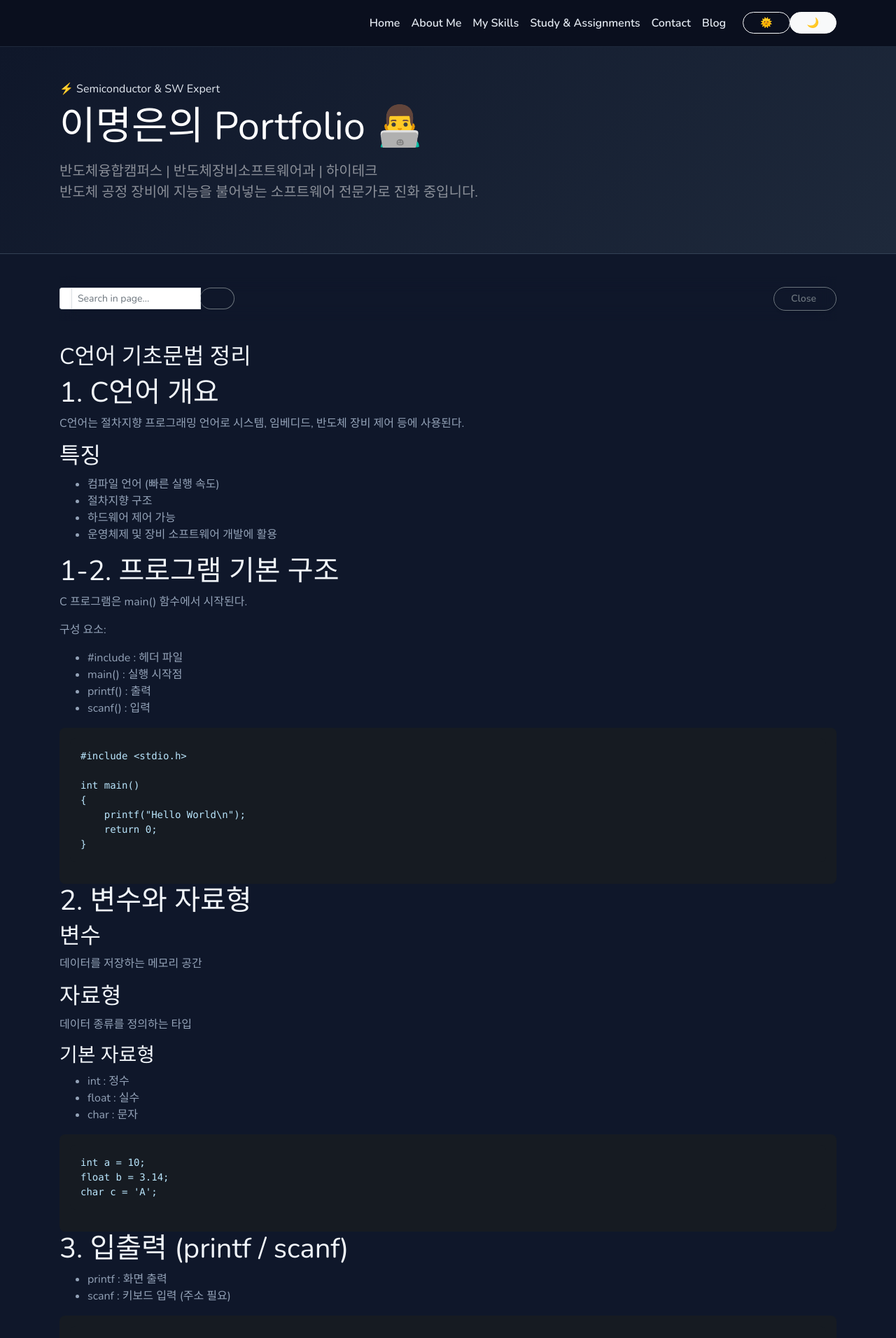
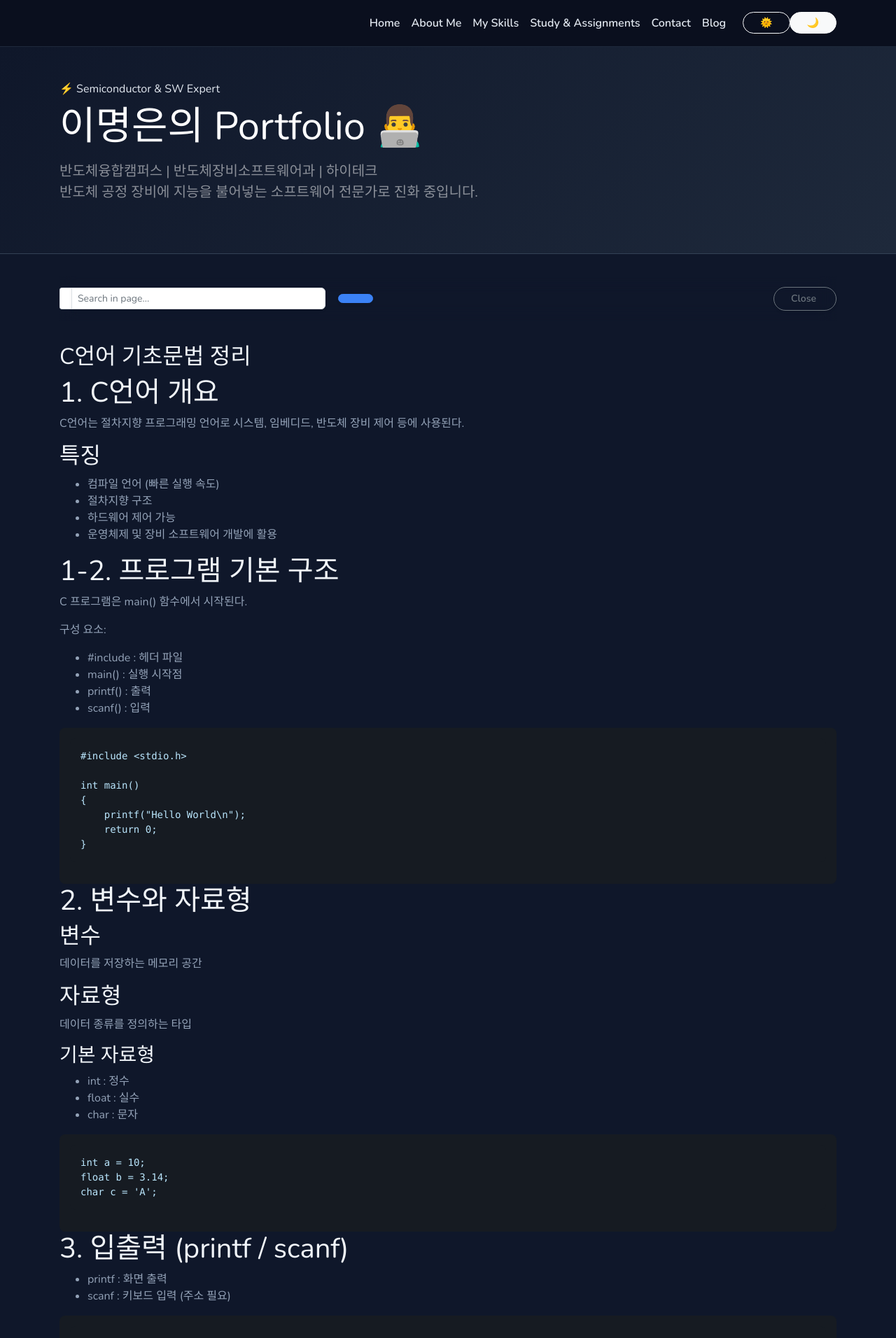
Before and after one commit to lee-myeong-eun/lee-myeong-eun.github.io, a Jekyll site: the page built from _pages/c-programming-basics.md, in a window 1280 px wide. Shown: the top 1912 px of the page at 70% size. Built offline with Jekyll 4.4.1, drawn with Linux system fonts in a browser that asks for light colours.

Commit message:
UI Refinement: Widen search input and add detached blue arrow submit button

```diff
--- a/_layouts/default.html
+++ b/_layouts/default.html
@@ -10,7 +10,7 @@
     display: flex; align-items: center; gap: 10px;
   }
   .in-page-search .input-group {
-    width: 250px;
+    width: 380px;
   }
   .in-page-search input {
     background: var(--bg-card, #fff);
@@ -83,11 +83,12 @@
           <div class="input-group-prepend">
             <span class="input-group-text"><i class="fa fa-search"></i></span>
           </div>
-          <input type="text" id="pageSearchInput" class="form-control shadow-sm" placeholder="Search in page...">
-          <div class="input-group-append">
-            <button class="btn btn-outline-secondary" type="button" id="pageSearchClear" style="border-left: 0;"><i class="fa fa-times"></i></button>
-          </div>
+          <input type="text" id="pageSearchInput" class="form-control shadow-sm" placeholder="Search in page..." style="border-top-right-radius: 6px; border-bottom-right-radius: 6px;">
         </div>
+
+        <button class="btn btn-sm shadow-sm" id="pageSearchAction" title="Search / Next" style="background-color: #3b82f6; border-color: #3b82f6; color: white; border-radius: 6px; padding: 0.35rem 0.8rem; margin-left: 8px;">
+          <i class="fa fa-arrow-right"></i>
+        </button>
         <span id="pageSearchResultCount"></span>
         <div style="display:flex; gap: 4px;">
           <button class="btn search-nav-btn shadow-sm" id="pageSearchPrev" title="Previous"><i class="fa fa-chevron-up"></i></button>
```
Also changed, not shown: other parts of _layouts/default.html (+8 -5 lines).
